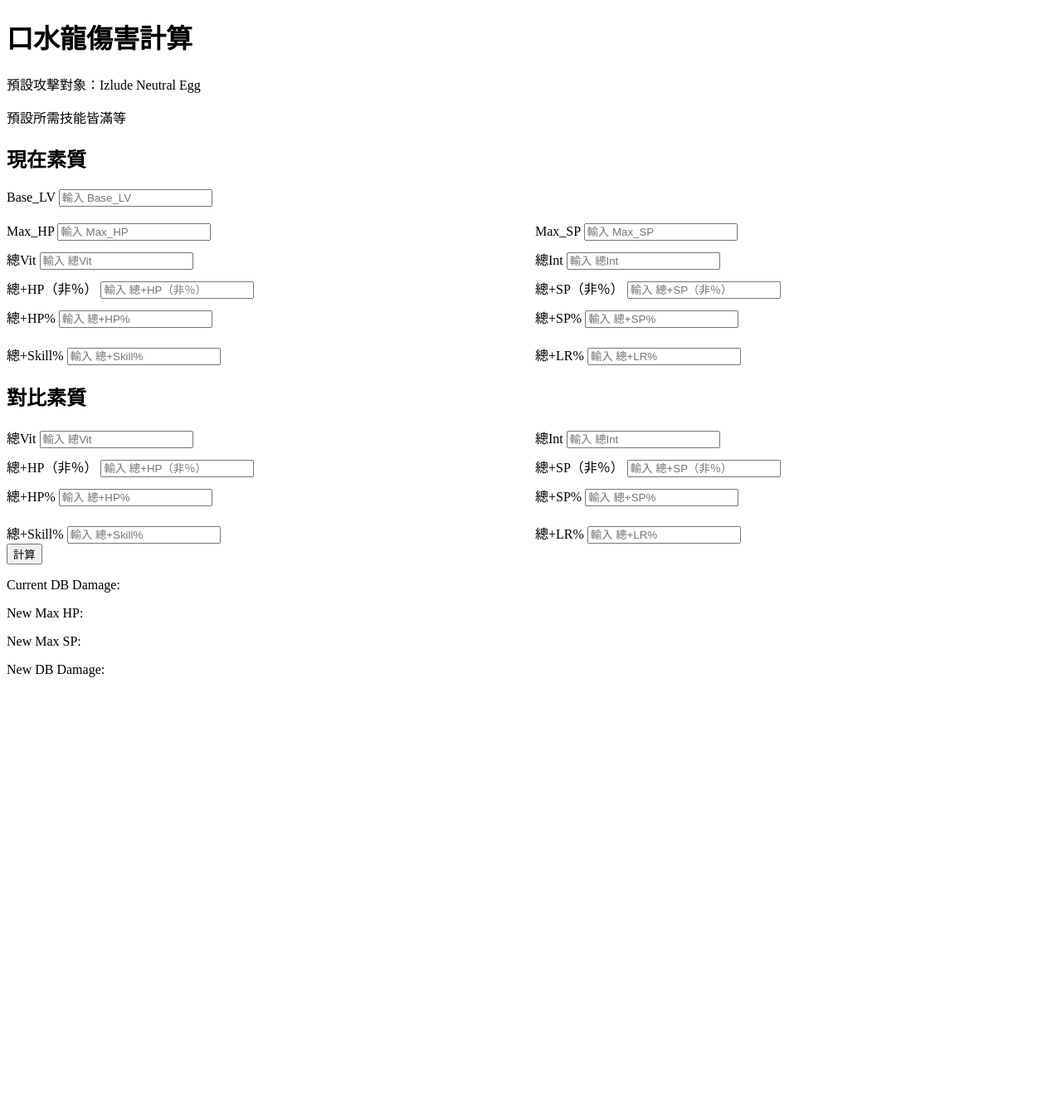
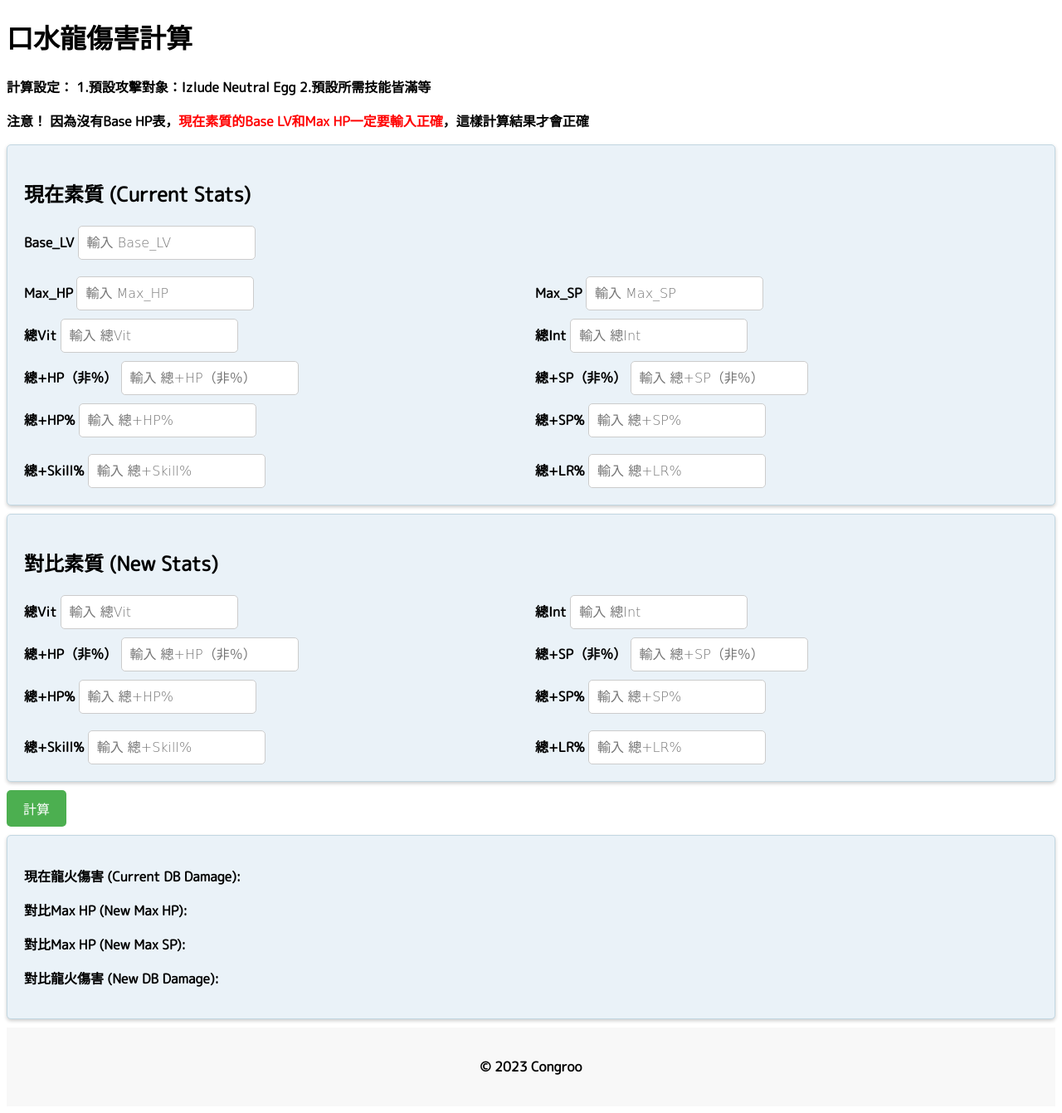
Before and after one commit to tydantang/Calculator_v0, a Flask app: page / in a window 1280 px wide. Shown: the whole page at 83% size. Before the commit the page ends 816 px from the top, so only its background shows below. Run offline with Flask 2, Linux system fonts and the light colour scheme.

Commit message:
Add files via upload

```diff
--- a/DBRK/templates/index.html
+++ b/DBRK/templates/index.html
@@ -1,8 +1,60 @@
 <!DOCTYPE html>
 <html>
 <head>
+    <link
+      href="https://fonts.googleapis.com/css2?family=M+PLUS+Rounded+1c&display=swap"
+      rel="stylesheet"
+    />
+
     <title>RO計算機（陽春版）</title>
+
     <style>
+        .container {
+            background-color: #eaf2f8;
+            border: 1px solid #c2d7e2;
+            box-shadow: 0px 2px 4px rgba(0, 0, 0, 0.2);
+            padding: 20px;
+            border-radius: 5px;
+            margin-top: 10px;
+            margin-bottom: 10px;
+        }
+    </style>
+
+    <style>
+      body {
+        font-family: 'M PLUS Rounded 1c', sans-serif;
+        font-weight: 700;
+      }
+    </style>
+
+    <style>
+
+        /* 輸入框樣式 */
+        input[type="text"], input[type="number"] {
+            font-family: 'Amatic SC', cursive;
+            font-weight: 300;
+            padding: 10px;
+            border: 1px solid #ccc;
+            border-radius: 5px;
+            font-size: 16px;
+        }
+
+        /* 按鈕樣式 */
+        button {
+            padding: 10px 20px;
+            background-color: #4CAF50;
+            color: #fff;
+            border: none;
+            border-radius: 5px;
+            font-size: 16px;
+            cursor: pointer;
+        }
+
+        /* 按鈕懸停效果 */
+        button:hover {
+            background-color: #45a049;
+        }
+
         .calculator-grid {
             display: grid;
             grid-template-columns: repeat(2, 1fr);
@@ -13,18 +65,30 @@
             text-align: left;
         }
 
+        .red-text {
+            color: red;
+        }
+
 /*        #Base_HP,
         #Base_SP {
             display: none;
         }*/
+
+        footer {
+            background-color: #f8f8f8;
+            padding: 20px;
+            text-align: center;
+        }
     </style>
 </head>
 <body>
     <h1>口水龍傷害計算</h1>
     <form id="calculator-form">
-        <p>預設攻擊對象：Izlude Neutral Egg</p>
-        <p>預設所需技能皆滿等</p>
-        <h2>現在素質</h2>
+        <p>計算設定： 1.預設攻擊對象：Izlude Neutral Egg  2.預設所需技能皆滿等</p>
+        <p>注意！ 因為沒有Base HP表，<span class="red-text">現在素質的Base LV和Max HP一定要輸入正確</span>，這樣計算結果才會正確</p>
+
+        <div class="container">
+            <h2>現在素質 (Current Stats)</h2>
             <div class="calculator-grid">
                 <div>
                     <label for="Base_LV">Base_LV</label>
@@ -87,7 +151,9 @@
                     <input type="text" placeholder="輸入 總+LR%" oninput="updateHiddenInput('Perc_LR', this.value)">
                 </div>
             </div>
-        <h2>對比素質</h2>
+        </div>
+        <div class="container">
+            <h2>對比素質 (New Stats)</h2>
             <div class="calculator-grid">
                 <div>
                     <label for="Vit_new">總Vit</label>
@@ -132,16 +198,22 @@
                     <input type="text" placeholder="輸入 總+LR%" oninput="updateHiddenInput('Perc_LR_new', this.value)">
                 </div>
             </div>
+        </div>
         <button type="submit">計算</button>
     </form>
+    <div class="container">
         <div>
     <!--         <p>Base HP：<span id="Base_HP"></span></p>
             <p>Base SP：<span id="Base_SP"></span></p> -->
-        <p>Current DB Damage: <span id="DB_Damage"></span></p>
-        <p>New Max HP: <span id="Max_HP_new"></span></p>
-        <p>New Max SP: <span id="Max_SP_new"></span></p>
-        <p>New DB Damage: <span id="DB_Damage_new"></span></p>
+            <p>現在龍火傷害 (Current DB Damage): <span id="DB_Damage"></span></p>
+            <p>對比Max HP (New Max HP): <span id="Max_HP_new"></span></p>
+            <p>對比Max HP (New Max SP): <span id="Max_SP_new"></span></p>
+            <p>對比龍火傷害 (New DB Damage): <span id="DB_Damage_new"></span></p>
         </div>
+    </div>
+    <footer>
+        <p>&copy; 2023 Congroo</span></p>
+    </footer>
 
     <script>
         document.getElementById('calculator-form').addEventListener('submit', function(event) {
@@ -171,6 +243,7 @@
         function updateHiddenInput(inputId, value) {
             document.getElementById(inputId).value = value;
         }
+
     </script>
 </body>
 </html>
```
Lines whose indentation alone changed are shown as unchanged.
